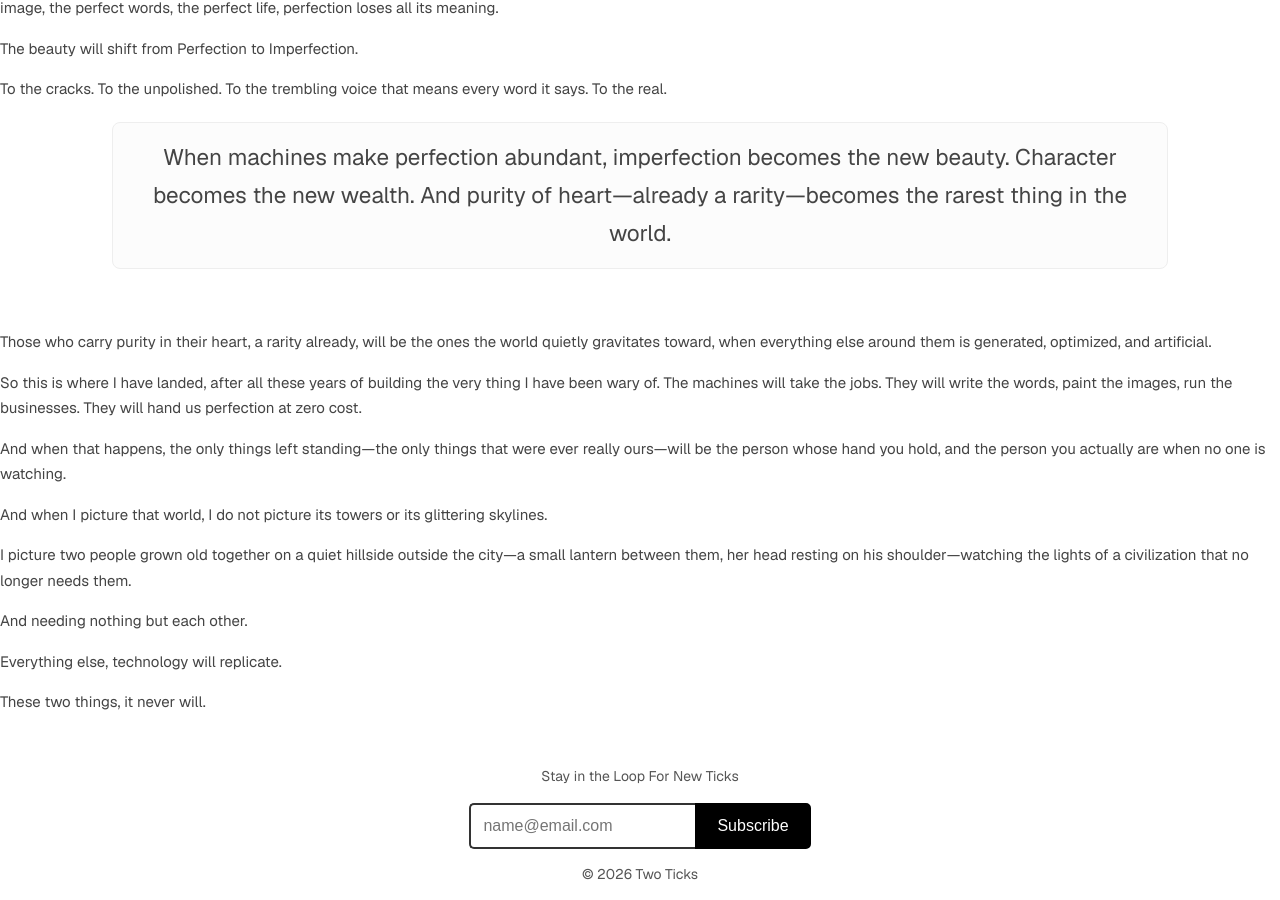
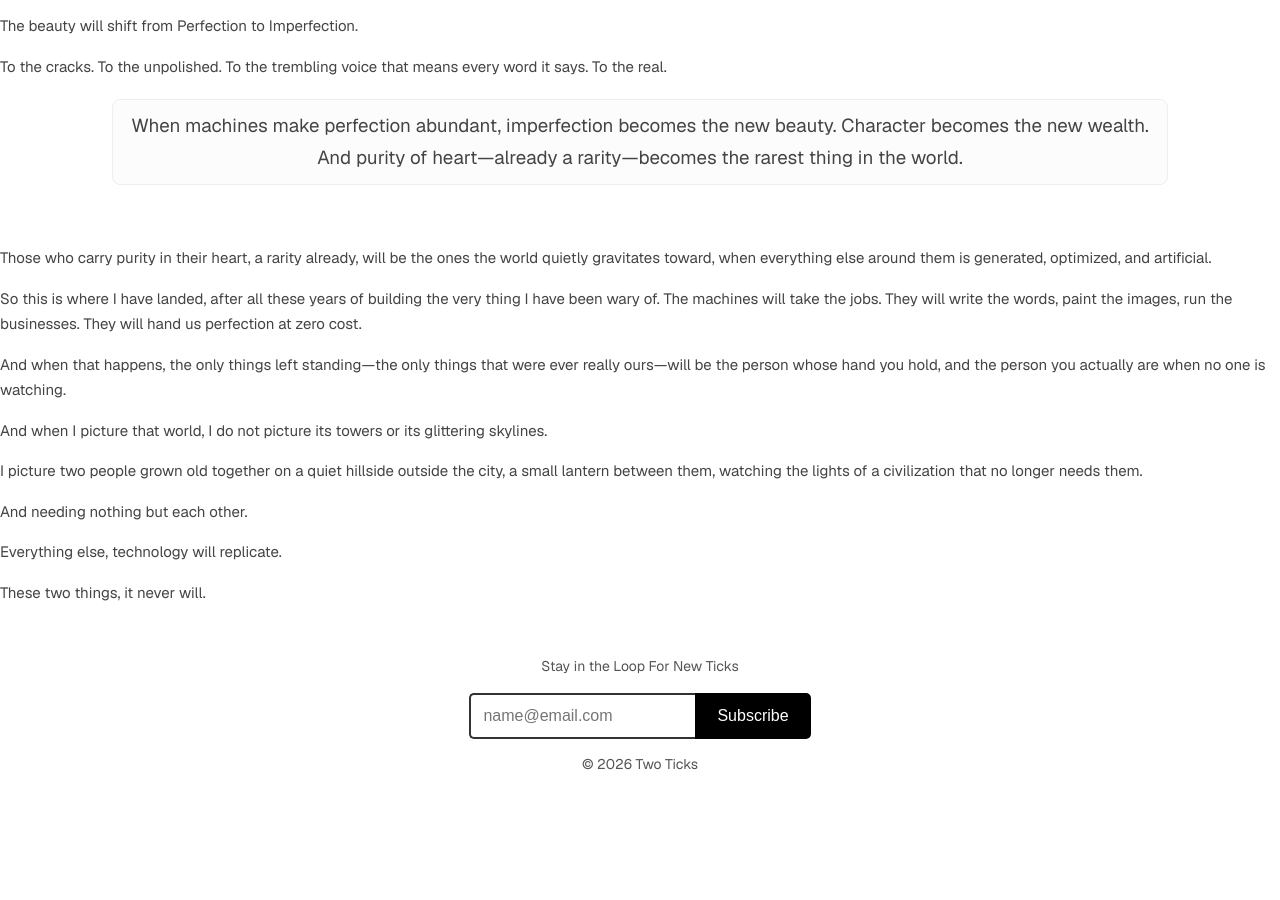
Before and after one commit to trmanish/trmanish.github.io, a Jekyll site: the page built from the-last-scarce-things-pdf.md, in a window 1280 px wide and 900 px high, scrolled down 2901 px. Built offline with Jekyll 4.4.1, drawn with Linux system fonts in a browser that asks for light colours; our own code applies the rules of GitHub Pages for plain Markdown files; after the commit the page ends 3692 px from its top, so only the background shows below that.

Commit message:
Shrink PDF quote boxes, trim hillside line to fit 5 pages

```diff
--- a/the-last-scarce-things-pdf.md
+++ b/the-last-scarce-things-pdf.md
@@ -23,7 +23,7 @@ css: |-
 
   p {
     margin-top: 0;
-    margin-bottom: 15px;
+    margin-bottom: 13px;
   }
 
   h1 {
@@ -137,7 +137,7 @@ Technology has led everyone to chase hedonism over real, meaningful relationship
 
 Our values are now measured by the size of someone's bank balance, rather than by whether they are the one who will sit beside us when everything else falls away. Money is important, it buys us Time. But beyond a certain amount, no money will ever give you more joy than a warm, caring embrace from someone who only cares for your well-being—truly and genuinely.
 
-<div style="text-align: center; font-size: 1.5em; padding: 15px; border-radius: 8px; background-color: #fcfcfc; border: 1px solid #eee; width: 80%; margin: 20px auto;">
+<div style="text-align: center; font-size: 1.25em; padding: 10px 15px; border-radius: 8px; background-color: #fcfcfc; border: 1px solid #eee; width: 80%; margin: 20px auto;">
     In a world where machines can do everything, the only thing left worth doing is to love someone—completely, simply, every ordinary day.
 </div>
 
@@ -155,7 +155,7 @@ The beauty will shift from Perfection to Imperfection.
 
 To the cracks. To the unpolished. To the trembling voice that means every word it says. To the real.
 
-<div style="text-align: center; font-size: 1.5em; padding: 15px; border-radius: 8px; background-color: #fcfcfc; border: 1px solid #eee; width: 80%; margin: 20px auto;">
+<div style="text-align: center; font-size: 1.25em; padding: 10px 15px; border-radius: 8px; background-color: #fcfcfc; border: 1px solid #eee; width: 80%; margin: 20px auto;">
     When machines make perfection abundant, imperfection becomes the new beauty. Character becomes the new wealth. And purity of heart—already a rarity—becomes the rarest thing in the world.
 </div>
 
@@ -169,7 +169,7 @@ And when that happens, the only things left standing—the only things that were
 
 And when I picture that world, I do not picture its towers or its glittering skylines.
 
-I picture two people grown old together on a quiet hillside outside the city—a small lantern between them, her head resting on his shoulder—watching the lights of a civilization that no longer needs them.
+I picture two people grown old together on a quiet hillside outside the city, a small lantern between them, watching the lights of a civilization that no longer needs them.
 
 And needing nothing but each other.
 
```
Also changed, not shown: other parts of the-last-scarce-things-pdf.md (+2 -2 lines), _posts/2026-06-06-the-last-scarce-things.md (+1 -1 lines), 1 other file.
